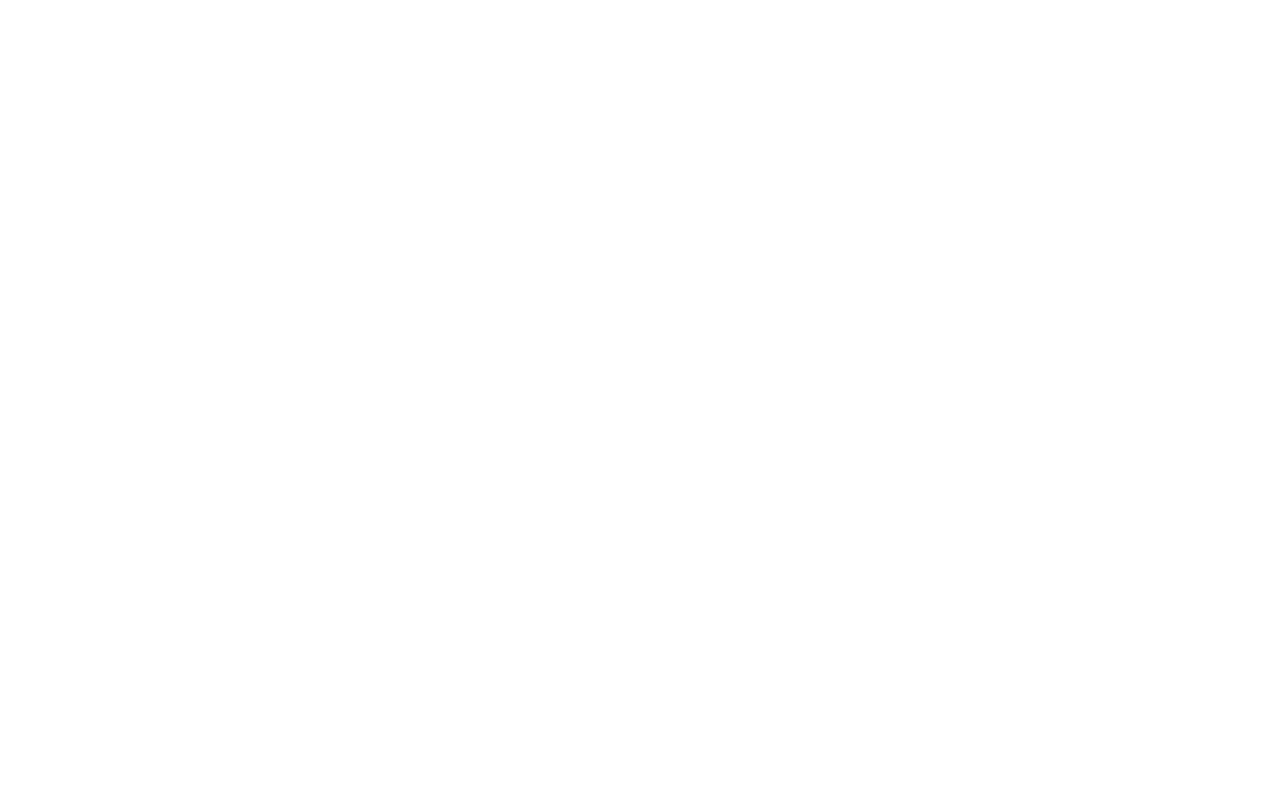
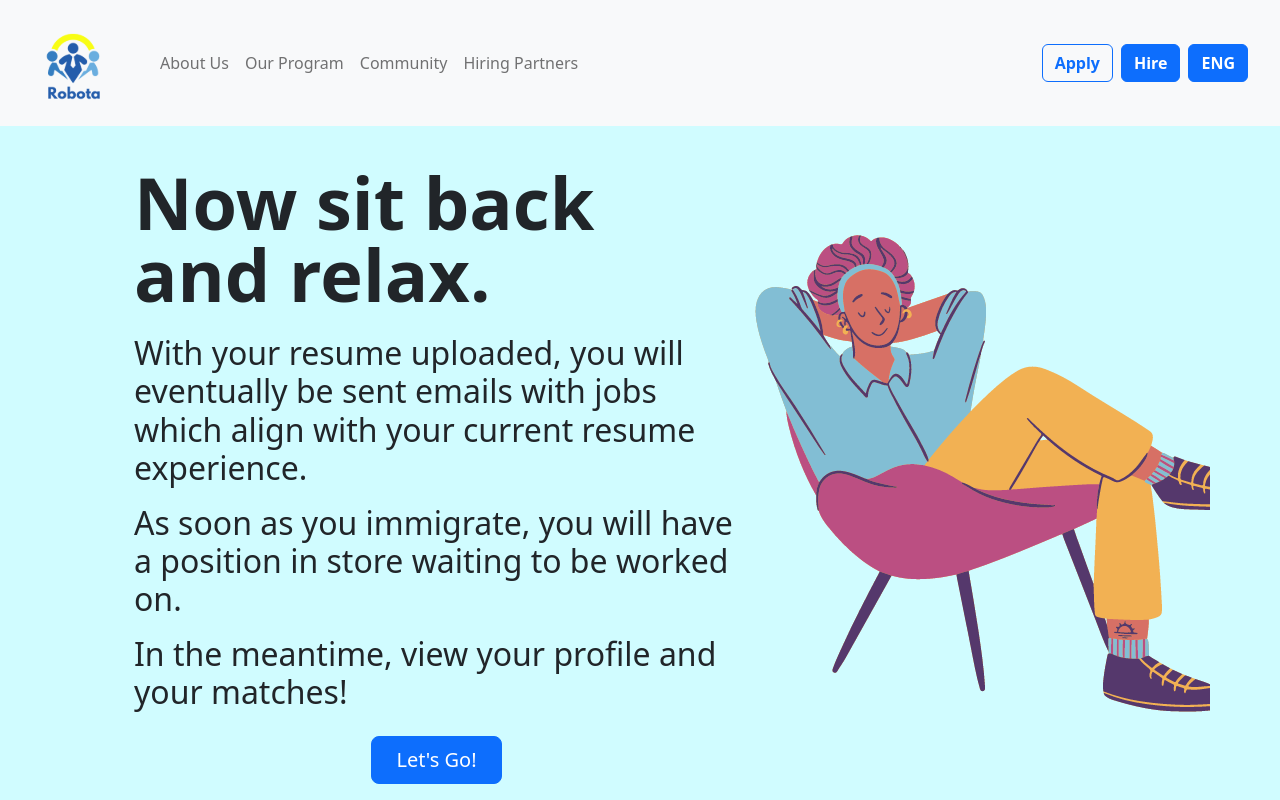
Before and after one commit to sabrinaspage/robota, a React (Create React App) app: page /job-seeker-success in a window 1280 px wide. Before the commit this address had no page. Built offline with nearby package versions, Linux system fonts and the light colour scheme.

Commit message:
success pages

```diff
--- a/src/RobotaRouter.tsx
+++ b/src/RobotaRouter.tsx
@@ -2,6 +2,7 @@
 import { Route, Routes } from "react-router-dom";
 import Homepage from "./pages/Homepage";
 import Registration from "./pages/Registration";
+import Success from "./pages/Success";
 
 function RobotaRouter() {
   return (
@@ -9,6 +10,8 @@
       <Route path="/" element={<Homepage />} />
       <Route path="/company-registration" element={<Registration />} />
       <Route path="/job-seeker-registration" element={<Registration />} />
+      <Route path="/company-success" element={<Success />} />
+      <Route path="/job-seeker-success" element={<Success />} />
     </Routes>
   );
 }
--- a/src/components/Homepage/IWantSection.tsx
+++ b/src/components/Homepage/IWantSection.tsx
@@ -7,7 +7,7 @@
     bgColor: "#F8FD14",
     textColor: "black",
     about: "Get access to vetted individuals seeking on-sire or remote jobs",
-    go: "#",
+    go: "/company-registration",
   },
   {
     who: "Clients",
@@ -15,7 +15,7 @@
     bgColor: "#0F66CD",
     textColor: "white",
     about: "Figure out how Robota can help you land a job",
-    go: "#",
+    go: "/job-seeker-registration",
   },
 ];
 
--- a/src/pages/Registration.tsx
+++ b/src/pages/Registration.tsx
@@ -44,7 +44,7 @@
       />
       <RobotaButton
         title="Finish Registering"
-        urlPath="/seeker-success"
+        urlPath="/job-seeker-success"
         type={ButtonTypes.CONTAINED_LARGE}
       />
     </form>
--- /dev/null
+++ b/src/pages/Success.tsx
@@ -0,0 +1,98 @@
+import { useLocation } from "react-router-dom";
+import Navbar from "../components/Navbar";
+import { homepageButtons, homepageLinks } from "../consts/constants";
+import CompanySuccessImg from "../images/company-success.png";
+import SeekerSuccessImg from "../images/seeker-success.png";
+
+const CompanySuccess = () => (
+  <div style={{ backgroundColor: "#D0FCFF" }}>
+    <div className="container">
+      <div className="row p-5 pb-0 pe-lg-0 pt-lg-4 align-items-center rounded-3">
+        <div className="col-lg-7 p-3 p-lg-5 pt-lg-3">
+          <h1 className="display-2 fw-bold lh-1 pb-3">
+            One Last <br /> Thing!
+          </h1>
+          <h2 className="fw-normal">
+            Great, you're all registered! But, there is one last thing we need
+            you to do.
+            <p />
+            Next, you'll be set to upload some positions for our job seekers.
+            With your help, Ukrainians will be assigned a job with our algorithm
+            that makes this feasible.
+          </h2>
+          <div className="d-grid gap-2 d-md-flex justify-content-md-center mb-4 mb-lg-3 pt-3">
+            <button
+              type="button"
+              className="btn btn-primary btn-lg px-4"
+              onClick={() => {}}
+            >
+              Let's Go!
+            </button>
+          </div>
+        </div>
+        <div className="col-lg-5 offset-lg-1 p-0 m-0 overflow-hidden">
+          <img
+            className="rounded-lg-3"
+            src={CompanySuccessImg}
+            alt=""
+            width="500"
+          />
+        </div>
+      </div>
+    </div>
+  </div>
+);
+
+const JobSeekerSuccess = () => (
+  <div style={{ backgroundColor: "#D0FCFF" }}>
+    <div className="container">
+      <div className="row p-5 pb-0 pe-lg-0 pt-lg-4 align-items-center rounded-3">
+        <div className="col-lg-7 p-3 p-lg-3">
+          <h1 className="display-2 fw-bold lh-1 pb-3">
+            Now sit back <br /> and relax.
+          </h1>
+          <h2 className="fw-normal">
+            With your resume uploaded, you will eventually be sent emails with
+            jobs which align with your current resume experience.
+            <p />
+            As soon as you immigrate, you will have a position in store waiting
+            to be worked on.
+            <p />
+            In the meantime, view your profile and your matches!
+          </h2>
+          <div className="d-grid gap-2 d-md-flex justify-content-md-center pt-3">
+            <button
+              type="button"
+              className="btn btn-primary btn-lg px-4"
+              onClick={() => {}}
+            >
+              Let's Go!
+            </button>
+          </div>
+        </div>
+        <div className="col-lg-5 offset-lg-1 p-0 m-0 overflow-hidden">
+          <img
+            className="rounded-lg-3"
+            src={SeekerSuccessImg}
+            alt=""
+            width="500"
+          />
+        </div>
+      </div>
+    </div>
+  </div>
+);
+
+function Registration() {
+  const currentPath = useLocation().pathname;
+
+  return (
+    <div className="App">
+      <Navbar links={homepageLinks} buttons={homepageButtons} />
+      {currentPath === "/company-success" && <CompanySuccess />}
+      {currentPath === "/job-seeker-success" && <JobSeekerSuccess />}
+    </div>
+  );
+}
+
+export default Registration;
```
Also changed, not shown: src/images/company-success.png (added), src/images/seeker-success.png (added).
